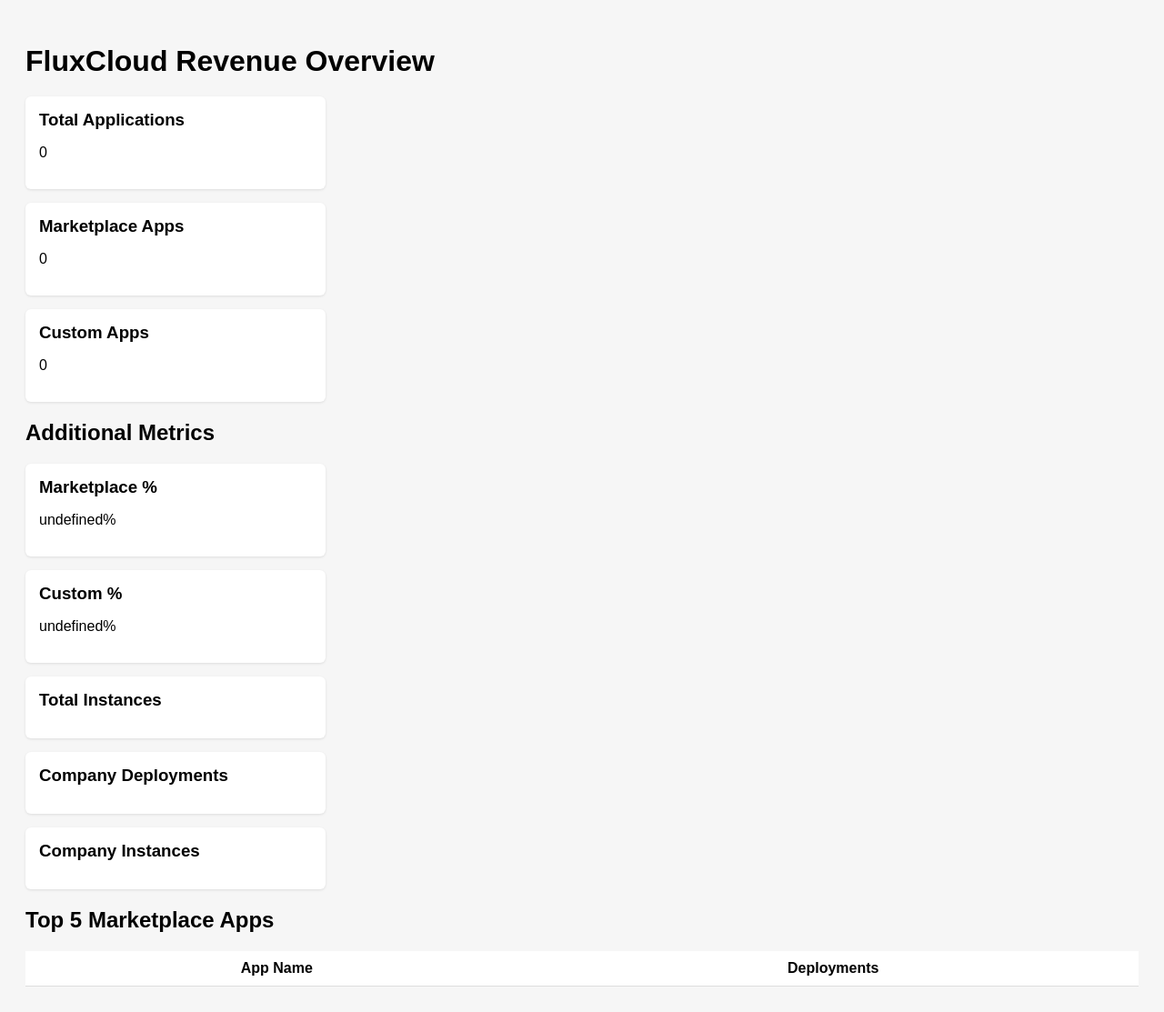
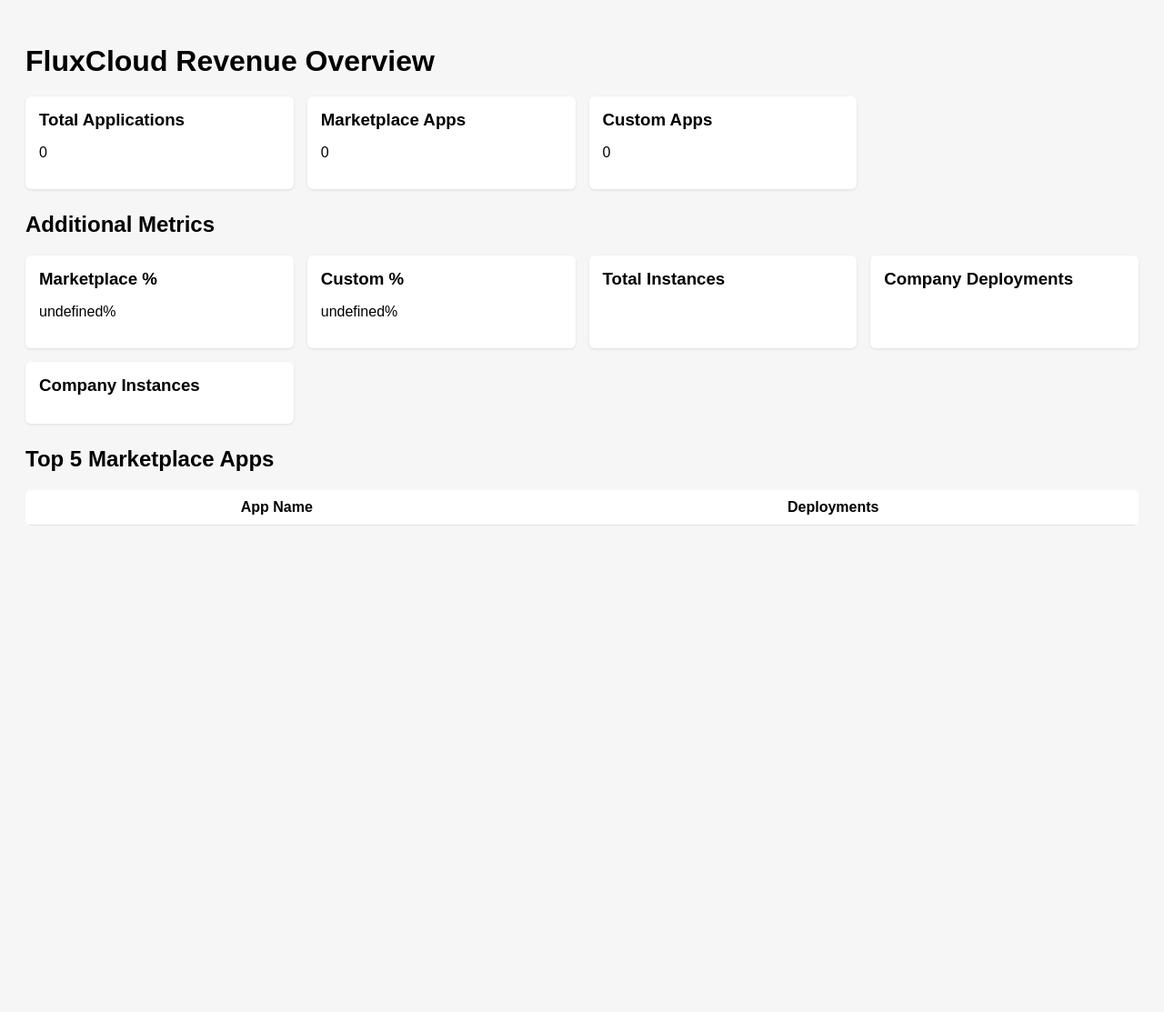
Before and after one commit to Kyuubi2709/fluxcloud-revenue-dashboard, a Flask app: page / in a window 1280 px wide. Shown: the whole page at 91% size. After the commit the page ends 578 px from the top, so only its background shows below. Run offline with Flask 3, Linux system fonts and the light colour scheme; data that the repository does not hold is empty.

Commit message:
Update styles.css

```diff
--- a/static/styles.css
+++ b/static/styles.css
@@ -4,16 +4,21 @@
     background: #f6f6f6;
 }
 
-h1 {
+h1, h2 {
     margin-bottom: 20px;
+}
+
+.stat-grid {
+    display: grid;
+    grid-template-columns: repeat(auto-fill, minmax(250px, 1fr));
+    gap: 15px;
+    margin-bottom: 25px;
 }
 
 .stat-box {
     background: white;
     padding: 15px;
-    margin-bottom: 15px;
     border-radius: 6px;
-    max-width: 300px;
     box-shadow: 0 1px 3px rgba(0,0,0,0.1);
 }
 
@@ -21,21 +26,18 @@
     margin: 0 0 5px 0;
 }
 
-#top5-table {
+table {
     width: 100%;
+    background: white;
     border-collapse: collapse;
     margin-top: 10px;
-    background: white;
+    border-radius: 6px;
+    overflow: hidden;
 }
 
-#top5-table th,
-#top5-table td {
+table th, table td {
     padding: 10px;
     border-bottom: 1px solid #ddd;
-}
-
-#loading {
-    font-size: 18px;
 }
 
 .hidden {
```
